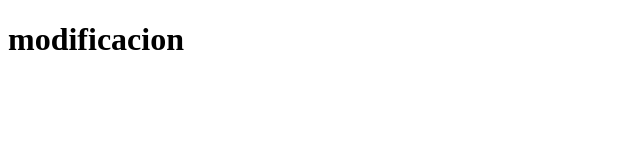
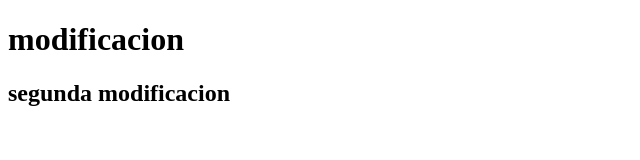
Before and after one commit to GGastonQ/Portfolio-FrontEnd, a plain HTML site: page index.html in a window 1280 px wide. Shown: the whole page, without its empty margins (0-640 px from the left). Drawn offline with Linux system fonts and the light colour scheme.

Commit message:
Update index.html

```diff
--- a/index.html
+++ b/index.html
@@ -5,5 +5,6 @@
 </head>
 <body>
 <h1>modificacion</h1>
+	<h2>segunda modificacion</h2>
 </body>
 </html>
```
